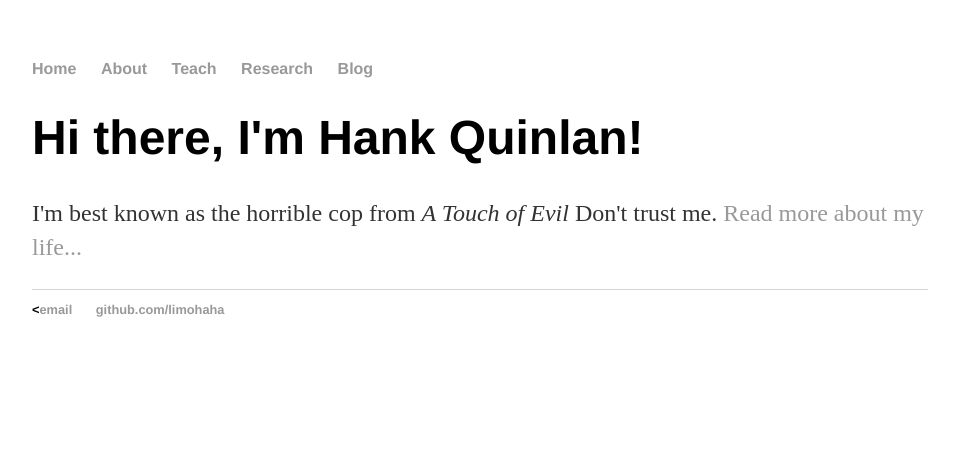
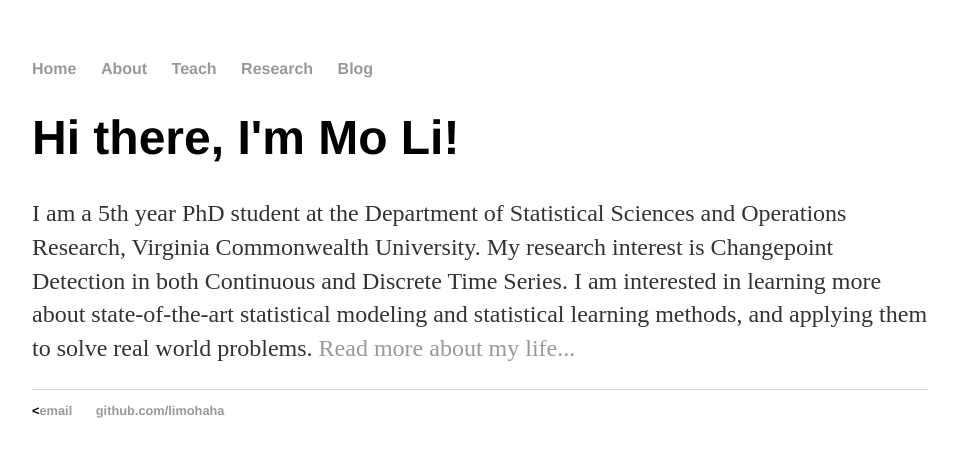
Before and after one commit to limohaha/limohaha.github.io, a Jekyll site: the page built from index.html, in a window 1280 px wide. Shown: the top 457 px of the page, without its empty margins (160-1118 px from the left). Built offline with Jekyll 4.4.1, drawn with Linux system fonts in a browser that asks for light colours.

Commit message:
Update index.html

```diff
--- a/index.html
+++ b/index.html
@@ -1,8 +1,8 @@
 ---
 layout: default
-title: Hank Quinlan, Horrible Cop
+title: Mo's Website
 ---
 <div class="blurb">
-	<h1>Hi there, I'm Hank Quinlan!</h1>
-	<p>I'm best known as the horrible cop from <em>A Touch of Evil</em> Don't trust me. <a href="/about">Read more about my life...</a></p>
+	<h1>Hi there, I'm Mo Li!</h1>
+	<p>I am a 5th year PhD student at the Department of Statistical Sciences and Operations Research, Virginia Commonwealth University. My research interest is Changepoint Detection in both Continuous and Discrete Time Series. I am interested in learning more about state-of-the-art statistical modeling and statistical learning methods, and applying them to solve real world problems. <a href="/about">Read more about my life...</a></p>
 </div><!-- /.blurb -->
```
